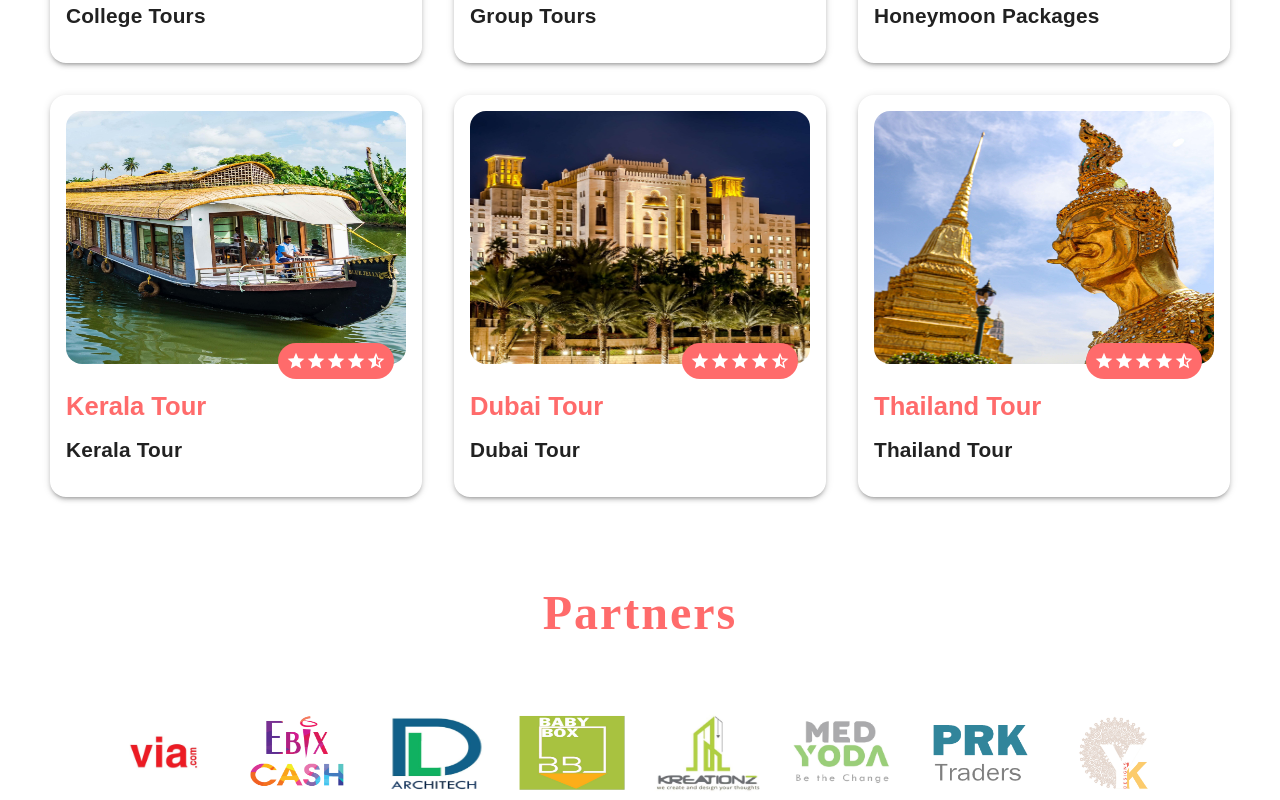
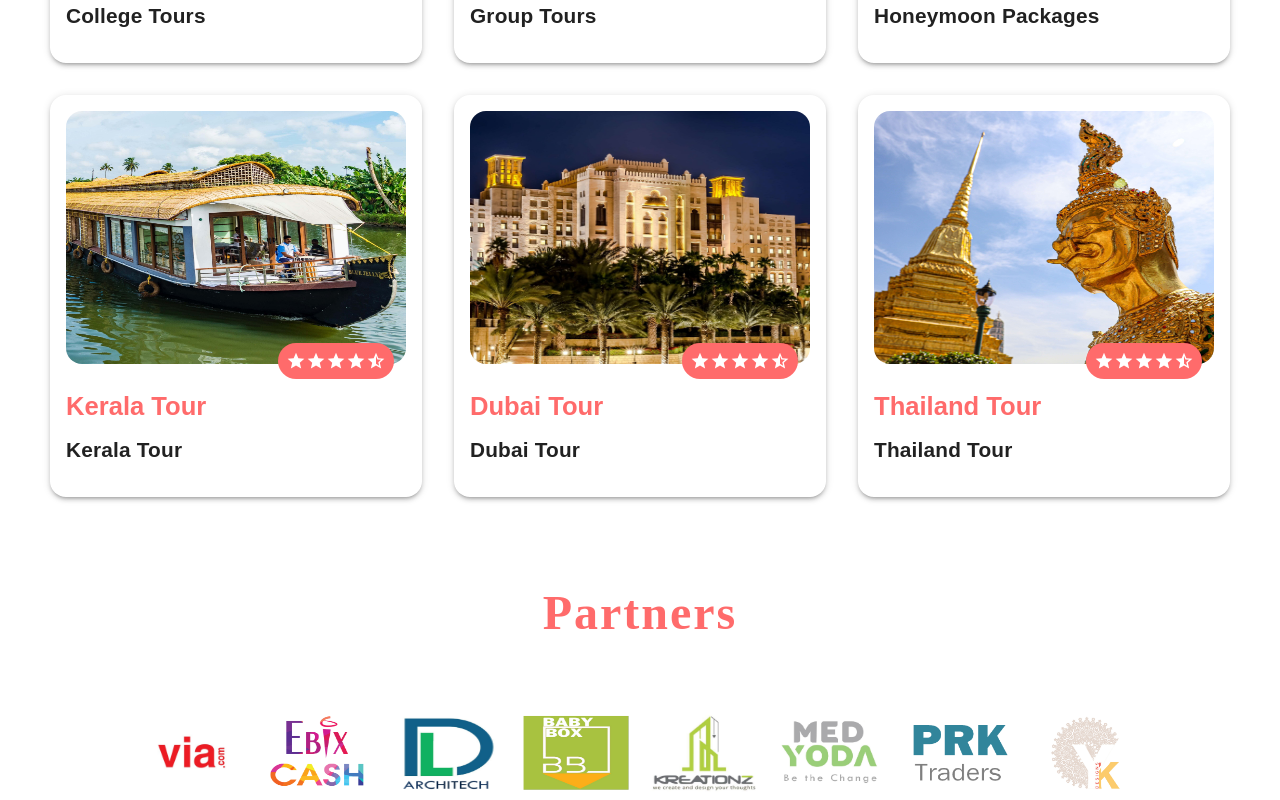
Before and after one commit to chandru472/RedPanda, a React (Create React App) app: page / in a window 1280 px wide. Shown: the part 3557-4357 px from the top of the page. Built offline with nearby package versions, Linux system fonts and the light colour scheme.

Commit message:
twelth commit

```diff
--- a/src/Partners/Partners.js
+++ b/src/Partners/Partners.js
@@ -19,7 +19,7 @@
             </Box>
 
             <Box sx={{mt:8}}>
-                <Grid container spacing={3} justifyContent={'center'}>
+                <Grid container spacing={2} justifyContent={'center'}>
 
                     <Grid item>
                         <Box component='img' src={via} alt='partner' height={80} width={112} />
```
